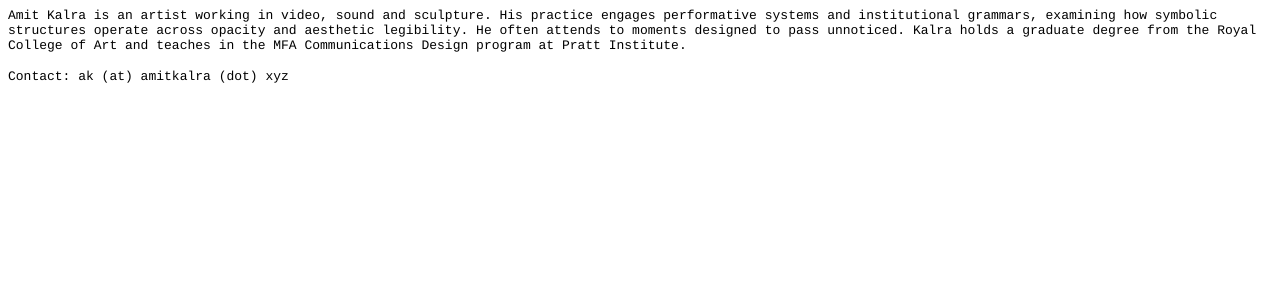
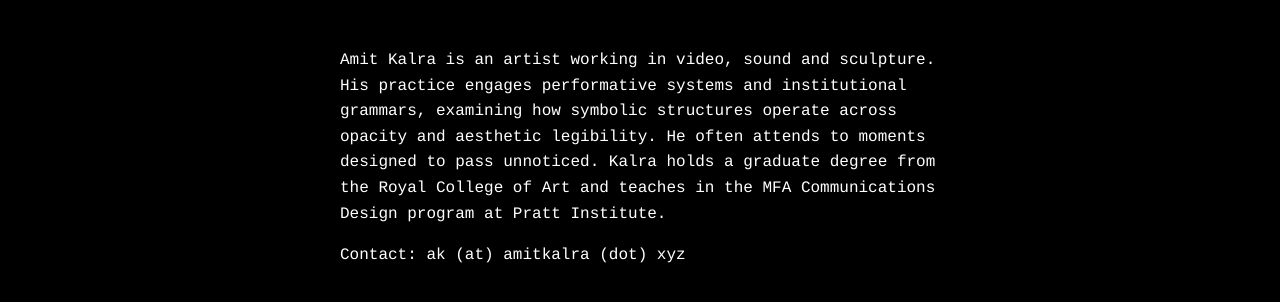
Before and after one commit to v9-archive/v9-archive.github.io, a plain HTML site: page index.html in a window 1280 px wide. Drawn offline with Linux system fonts and the light colour scheme.

Commit message:
Add files via upload

```diff
--- a/index.html
+++ b/index.html
@@ -1,20 +1,27 @@
-<!DOCTYPE html PUBLIC "-//W3C//DTD HTML 4.01//EN" "http://www.w3.org/TR/html4/strict.dtd">
+<!DOCTYPE html>
 <html>
 <head>
-  <meta http-equiv="Content-Type" content="text/html; charset=utf-8">
-  <meta http-equiv="Content-Style-Type" content="text/css">
-  <title></title>
-  <meta name="Generator" content="Cocoa HTML Writer">
-  <meta name="CocoaVersion" content="2575.6">
-  <style type="text/css">
-    p.p1 {margin: 0.0px 0.0px 0.0px 0.0px; font: 13.0px Courier; -webkit-text-stroke: #000000}
-    p.p2 {margin: 0.0px 0.0px 0.0px 0.0px; font: 13.0px Courier; -webkit-text-stroke: #000000; min-height: 16.0px}
-    span.s1 {font-kerning: none}
+  <meta charset="UTF-8">
+  <title>v9-archive</title>
+  <style>
+    body {
+      background-color: #000000;
+      color: #ffffff;
+      font-family: Courier, monospace;
+      font-size: 16px;
+      line-height: 1.6;
+      margin: 3rem auto;
+      max-width: 600px;
+      padding: 0 1rem;
+    }
+    a {
+      color: #ffffff;
+      text-decoration: underline;
+    }
   </style>
 </head>
 <body>
-<p class="p1"><span class="s1">Amit Kalra is an artist working in video, sound and sculpture. His practice engages performative systems and institutional grammars, examining how symbolic structures operate across opacity and aesthetic legibility. He often attends to moments designed to pass unnoticed. Kalra holds a graduate degree from the Royal College of Art and teaches in the MFA Communications Design program at Pratt Institute.</span></p>
-<p class="p2"><span class="s1"></span><br></p>
-<p class="p1"><span class="s1">Contact: ak (at) amitkalra (dot) xyz</span></p>
+  <p>Amit Kalra is an artist working in video, sound and sculpture. His practice engages performative systems and institutional grammars, examining how symbolic structures operate across opacity and aesthetic legibility. He often attends to moments designed to pass unnoticed. Kalra holds a graduate degree from the Royal College of Art and teaches in the MFA Communications Design program at Pratt Institute.</p>
+  <p>Contact: ak (at) amitkalra (dot) xyz</p>
 </body>
 </html>
```
